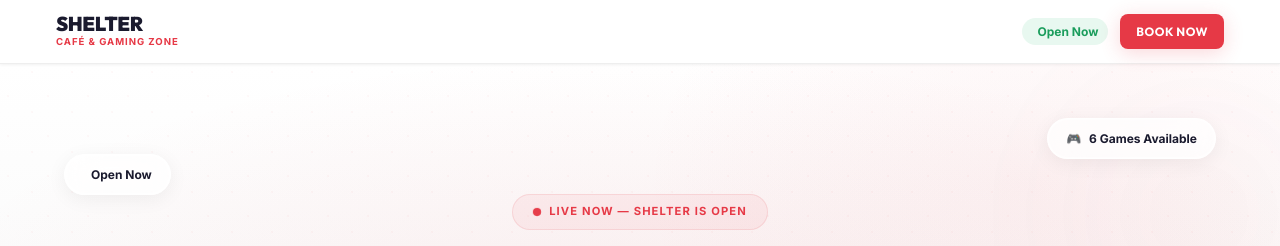
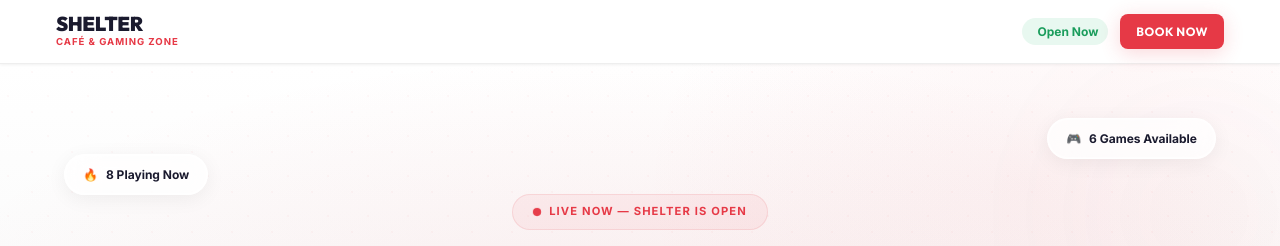
Before and after one commit to mokshjalalwani-dotcom/Shelter, a React (Vite) app: page / in a window 1280 px wide. Shown: the top 246 px of the page. Built offline with nearby package versions, Linux system fonts and the light colour scheme.

Commit message:
fix: replace redundant open now badges with active gamers count

```diff
--- a/src/pages/Home.jsx
+++ b/src/pages/Home.jsx
@@ -18,8 +18,8 @@ export default function Home() {
         {/* Floating live cards */}
         <div className="hero-float hero-float-1">
           <div className="hero-float-card glass-card">
-            <span className="pulse-dot-success"></span>
-            <span>Open Now</span>
+            <span>🔥</span>
+            <span>{LIVE_STATUS.activeGamers} Playing Now</span>
           </div>
         </div>
         <div className="hero-float hero-float-2">
@@ -43,8 +43,8 @@ export default function Home() {
             {/* Inline live status on mobile to prevent overlapping */}
             <div className="hero-mobile-status">
               <div className="hero-status-card glass-card">
-                <span className="pulse-dot-success"></span>
-                <span>Open Now</span>
+                <span>🔥</span>
+                <span>{LIVE_STATUS.activeGamers} Playing Now</span>
               </div>
               <div className="hero-status-card glass-card">
                 <span>🎮</span>
```
